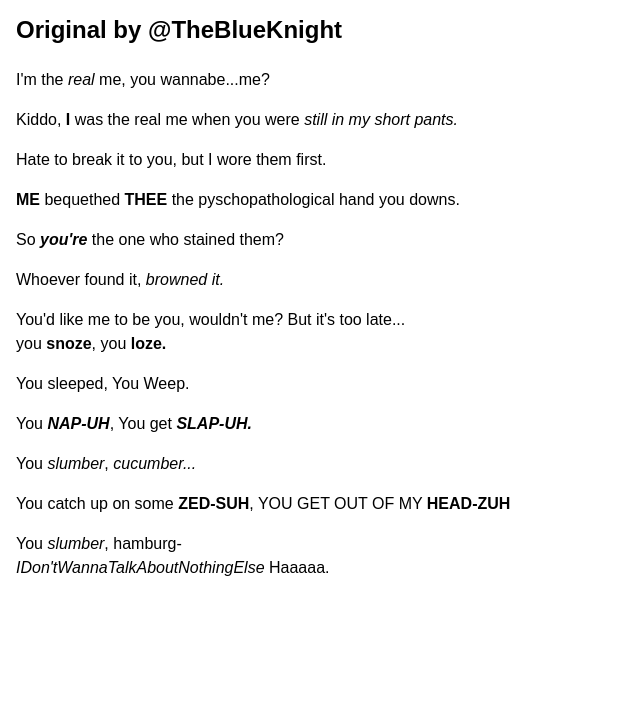
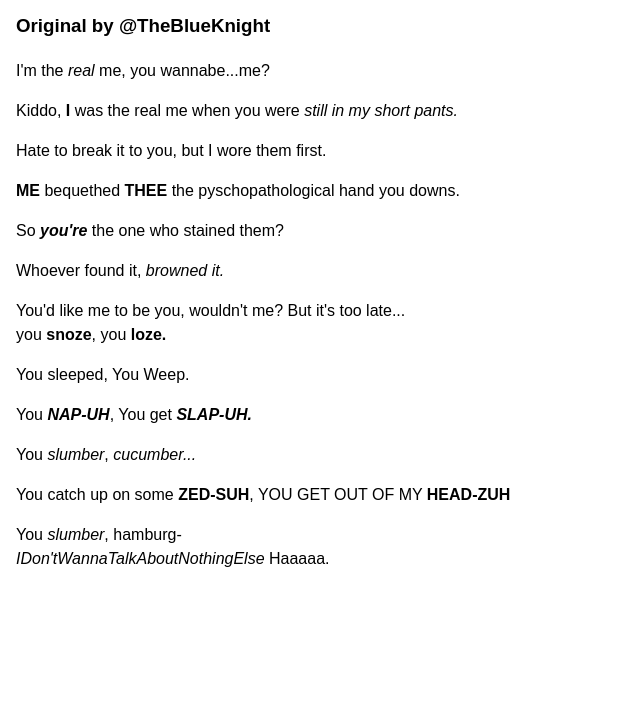
Before and after one commit to HvlfMoon/In-Class-2, a plain HTML site: page index.html in a window 1280 px wide. Shown: the part 79-800 px from the top of the page, without its empty margins (0-640 px from the left). Drawn offline with Linux system fonts and the light colour scheme.

Commit message:
changed h2 to h3

```diff
--- a/index.html
+++ b/index.html
@@ -20,7 +20,7 @@
   <body>
     <!--Put your rant text between the body opening and closing tags-->
     <h1>The Real Me</h1>
-    <h2>Original by @TheBlueKnight</h2>
+    <h3>Original by @TheBlueKnight</h3>
 
     <p>I'm the <em>real</em> me, you wannabe...me?</p>
     <p>Kiddo, <strong>I</strong> was the real me when you were <i>still in my short pants.</i></p>
```
